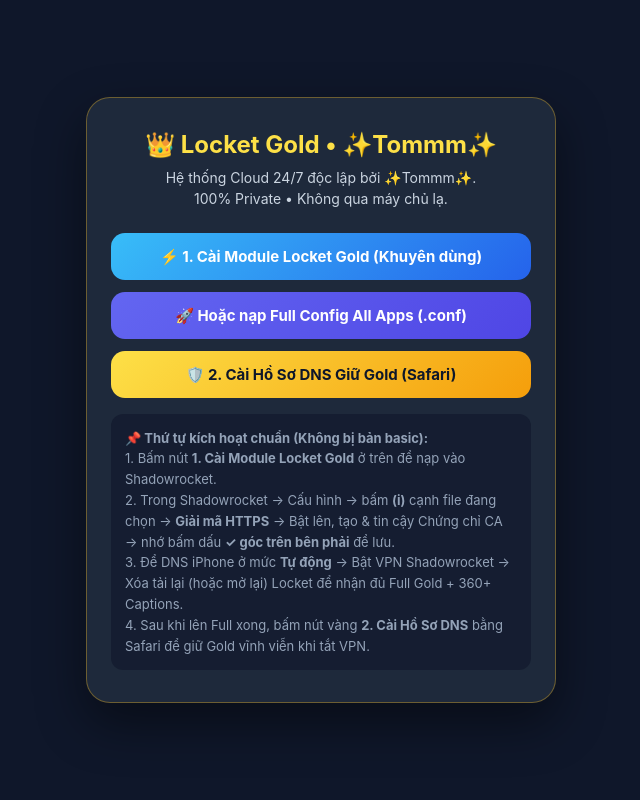
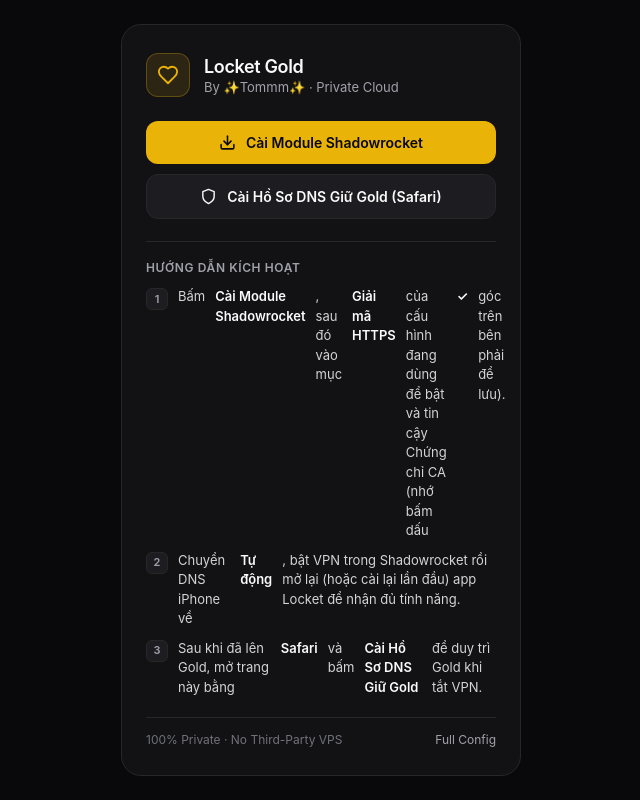
Before and after one commit to tommm1207/locket-tommm-studio, a plain HTML site: page index.html in a window 1280 px wide. Shown: the whole page, without its empty margins (319-959 px from the left). Drawn offline with Linux system fonts and the light colour scheme.

Commit message:
Redesign portal with minimalist iOS UI, crisp SVG icons, and 2 clean action buttons

```diff
--- a/index.html
+++ b/index.html
@@ -2,34 +2,204 @@
 <html lang="vi">
 <head>
   <meta charset="UTF-8">
-  <meta name="viewport" content="width=device-width, initial-scale=1.0">
-  <title>Locket Gold • Tommm Private Cloud</title>
+  <meta name="viewport" content="width=device-width, initial-scale=1.0, viewport-fit=cover">
+  <title>Locket Gold — ✨Tommm✨</title>
   <style>
-    body { margin: 0; font-family: -apple-system, BlinkMacSystemFont, "Segoe UI", Roboto, sans-serif; background: #0f172a; color: #f8fafc; display: flex; align-items: center; justify-content: center; min-height: 100vh; padding: 20px; box-sizing: border-box; }
-    .card { background: #1e293b; border: 1px solid rgba(251, 191, 36, 0.35); border-radius: 24px; padding: 32px 24px; max-width: 420px; width: 100%; text-align: center; box-shadow: 0 20px 50px rgba(0,0,0,0.45); }
-    h1 { margin: 0 0 8px; font-size: 24px; color: #fde047; }
-    p { margin: 0 0 24px; font-size: 14px; color: #cbd5e1; line-height: 1.5; }
-    .btn { display: block; width: 100%; padding: 14px 16px; margin-bottom: 12px; border-radius: 14px; text-decoration: none; font-weight: 700; font-size: 15px; box-sizing: border-box; transition: opacity 0.2s; }
-    .btn-gold { background: linear-gradient(135deg, #fde047, #f59e0b); color: #0f172a; }
-    .btn-blue { background: linear-gradient(135deg, #38bdf8, #2563eb); color: #ffffff; }
-    .btn:active { opacity: 0.8; }
-    .note { text-align: left; background: rgba(15,23,42,0.6); padding: 14px; border-radius: 12px; font-size: 13px; color: #94a3b8; margin-top: 16px; line-height: 1.6; }
+    :root {
+      --bg: #09090b;
+      --surface: #121215;
+      --border: #27272a;
+      --text: #fafafa;
+      --muted: #a1a1aa;
+      --accent: #eab308;
+      --accent-hover: #facc15;
+    }
+    * { box-sizing: border-box; margin: 0; padding: 0; }
+    body {
+      font-family: -apple-system, BlinkMacSystemFont, "SF Pro Text", "Segoe UI", Roboto, sans-serif;
+      background-color: var(--bg);
+      color: var(--text);
+      min-height: 100vh;
+      display: flex;
+      align-items: center;
+      justify-content: center;
+      padding: 24px 16px;
+      -webkit-font-smoothing: antialiased;
+    }
+    .container {
+      width: 100%;
+      max-width: 400px;
+      background: var(--surface);
+      border: 1px solid var(--border);
+      border-radius: 20px;
+      padding: 28px 24px;
+    }
+    .header {
+      display: flex;
+      align-items: center;
+      gap: 14px;
+      margin-bottom: 24px;
+    }
+    .logo {
+      width: 44px;
+      height: 44px;
+      border-radius: 12px;
+      background: rgba(234, 179, 8, 0.12);
+      border: 1px solid rgba(234, 179, 8, 0.28);
+      display: flex;
+      align-items: center;
+      justify-content: center;
+      color: var(--accent);
+      flex-shrink: 0;
+    }
+    .title-group h1 {
+      font-size: 18px;
+      font-weight: 600;
+      letter-spacing: -0.02em;
+      color: var(--text);
+    }
+    .title-group p {
+      font-size: 13px;
+      color: var(--muted);
+      margin-top: 2px;
+    }
+    .actions {
+      display: flex;
+      flex-direction: column;
+      gap: 10px;
+      margin-bottom: 22px;
+    }
+    .btn {
+      display: flex;
+      align-items: center;
+      justify-content: center;
+      gap: 10px;
+      width: 100%;
+      padding: 13px 16px;
+      border-radius: 12px;
+      font-size: 14px;
+      font-weight: 600;
+      text-decoration: none;
+      transition: background-color 0.15s ease, transform 0.1s ease;
+    }
+    .btn:active { transform: scale(0.985); }
+    .btn-primary {
+      background: var(--accent);
+      color: #09090b;
+    }
+    .btn-primary:hover { background: var(--accent-hover); }
+    .btn-secondary {
+      background: #1c1c21;
+      color: var(--text);
+      border: 1px solid var(--border);
+    }
+    .btn-secondary:hover { background: #27272d; }
+    .steps {
+      border-top: 1px solid var(--border);
+      padding-top: 18px;
+    }
+    .steps-title {
+      font-size: 12px;
+      font-weight: 600;
+      text-transform: uppercase;
+      letter-spacing: 0.05em;
+      color: var(--muted);
+      margin-bottom: 12px;
+    }
+    .steps ol {
+      list-style: none;
+      counter-reset: step;
+      display: flex;
+      flex-direction: column;
+      gap: 10px;
+    }
+    .steps li {
+      counter-increment: step;
+      display: flex;
+      gap: 10px;
+      font-size: 13px;
+      line-height: 1.5;
+      color: #d4d4d8;
+    }
+    .steps li::before {
+      content: counter(step);
+      width: 20px;
+      height: 20px;
+      border-radius: 6px;
+      background: #1c1c21;
+      border: 1px solid var(--border);
+      color: var(--muted);
+      font-size: 11px;
+      font-weight: 600;
+      display: flex;
+      align-items: center;
+      justify-content: center;
+      flex-shrink: 0;
+      margin-top: 1px;
+    }
+    .steps b { color: var(--text); font-weight: 600; }
+    .footer {
+      margin-top: 20px;
+      padding-top: 14px;
+      border-top: 1px solid var(--border);
+      display: flex;
+      align-items: center;
+      justify-content: space-between;
+      font-size: 12px;
+      color: #71717a;
+    }
+    .footer a {
+      color: var(--muted);
+      text-decoration: none;
+    }
+    .footer a:hover { color: var(--text); }
   </style>
 </head>
 <body>
-  <div class="card">
-    <h1>👑 Locket Gold • ✨Tommm✨</h1>
-    <p>Hệ thống Cloud 24/7 độc lập bởi ✨Tommm✨.<br>100% Private • Không qua máy chủ lạ.</p>
-    <a class="btn btn-blue" href="shadowrocket://install?module=https%3A%2F%2Fraw.githubusercontent.com%2Ftommm1207%2Flocket-tommm-studio%2Fmain%2FLocket_Tommm_Cloud.sgmodule">⚡ 1. Cài Module Locket Gold (Khuyên dùng)</a>
-    <a class="btn btn-blue" style="background: linear-gradient(135deg, #6366f1, #4f46e5);" href="shadowrocket://config/add/https://raw.githubusercontent.com/tommm1207/locket-tommm-studio/main/Locket_Tommm_Cloud.conf">🚀 Hoặc nạp Full Config All Apps (.conf)</a>
-    <a class="btn btn-gold" href="Locket_Tommm_DNS.mobileconfig">🛡️ 2. Cài Hồ Sơ DNS Giữ Gold (Safari)</a>
-    <div class="note">
-      <b>📌 Thứ tự kích hoạt chuẩn (Không bị bản basic):</b><br>
-      1. Bấm nút <b>1. Cài Module Locket Gold</b> ở trên để nạp vào Shadowrocket.<br>
-      2. Trong Shadowrocket → Cấu hình → bấm <b>(i)</b> cạnh file đang chọn → <b>Giải mã HTTPS</b> → Bật lên, tạo &amp; tin cậy Chứng chỉ CA → nhớ bấm dấu <b>✓ góc trên bên phải</b> để lưu.<br>
-      3. Để DNS iPhone ở mức <b>Tự động</b> → Bật VPN Shadowrocket → Xóa tải lại (hoặc mở lại) Locket để nhận đủ Full Gold + 360+ Captions.<br>
-      4. Sau khi lên Full xong, bấm nút vàng <b>2. Cài Hồ Sơ DNS</b> bằng Safari để giữ Gold vĩnh viễn khi tắt VPN.
+  <main class="container">
+    <div class="header">
+      <div class="logo" aria-hidden="true">
+        <svg width="22" height="22" viewBox="0 0 24 24" fill="none" stroke="currentColor" stroke-width="2" stroke-linecap="round" stroke-linejoin="round">
+          <path d="M19 14c1.49-1.46 3-3.21 3-5.5A5.5 5.5 0 0 0 16.5 3c-1.76 0-3 .5-4.5 2-1.5-1.5-2.74-2-4.5-2A5.5 5.5 0 0 0 2 8.5c0 2.3 1.5 4.05 3 5.5l7 7Z"/>
+        </svg>
+      </div>
+      <div class="title-group">
+        <h1>Locket Gold</h1>
+        <p>By ✨Tommm✨ &middot; Private Cloud</p>
+      </div>
     </div>
-  </div>
+
+    <div class="actions">
+      <a class="btn btn-primary" href="shadowrocket://install?module=https%3A%2F%2Fraw.githubusercontent.com%2Ftommm1207%2Flocket-tommm-studio%2Fmain%2FLocket_Tommm_Cloud.sgmodule">
+        <svg width="17" height="17" viewBox="0 0 24 24" fill="none" stroke="currentColor" stroke-width="2.2" stroke-linecap="round" stroke-linejoin="round">
+          <path d="M21 15v4a2 2 0 0 1-2 2H5a2 2 0 0 1-2-2v-4"/>
+          <polyline points="7 10 12 15 17 10"/>
+          <line x1="12" y1="15" x2="12" y2="3"/>
+        </svg>
+        <span>Cài Module Shadowrocket</span>
+      </a>
+
+      <a class="btn btn-secondary" href="Locket_Tommm_DNS.mobileconfig">
+        <svg width="17" height="17" viewBox="0 0 24 24" fill="none" stroke="currentColor" stroke-width="2" stroke-linecap="round" stroke-linejoin="round">
+          <path d="M12 22s8-4 8-10V5l-8-3-8 3v7c0 6 8 10 8 10z"/>
+        </svg>
+        <span>Cài Hồ Sơ DNS Giữ Gold (Safari)</span>
+      </a>
+    </div>
+
+    <div class="steps">
+      <div class="steps-title">Hướng dẫn kích hoạt</div>
+      <ol>
+        <li>Bấm <b>Cài Module Shadowrocket</b>, sau đó vào mục <b>Giải mã HTTPS</b> của cấu hình đang dùng để bật và tin cậy Chứng chỉ CA (nhớ bấm dấu <b>✓</b> góc trên bên phải để lưu).</li>
+        <li>Chuyển DNS iPhone về <b>Tự động</b>, bật VPN trong Shadowrocket rồi mở lại (hoặc cài lại lần đầu) app Locket để nhận đủ tính năng.</li>
+        <li>Sau khi đã lên Gold, mở trang này bằng <b>Safari</b> và bấm <b>Cài Hồ Sơ DNS Giữ Gold</b> để duy trì Gold khi tắt VPN.</li>
+      </ol>
+    </div>
+
+    <div class="footer">
+      <span>100% Private &middot; No Third-Party VPS</span>
+      <a href="https://raw.githubusercontent.com/tommm1207/locket-tommm-studio/main/Locket_Tommm_Cloud.conf">Full Config</a>
+    </div>
+  </main>
 </body>
 </html>
```
